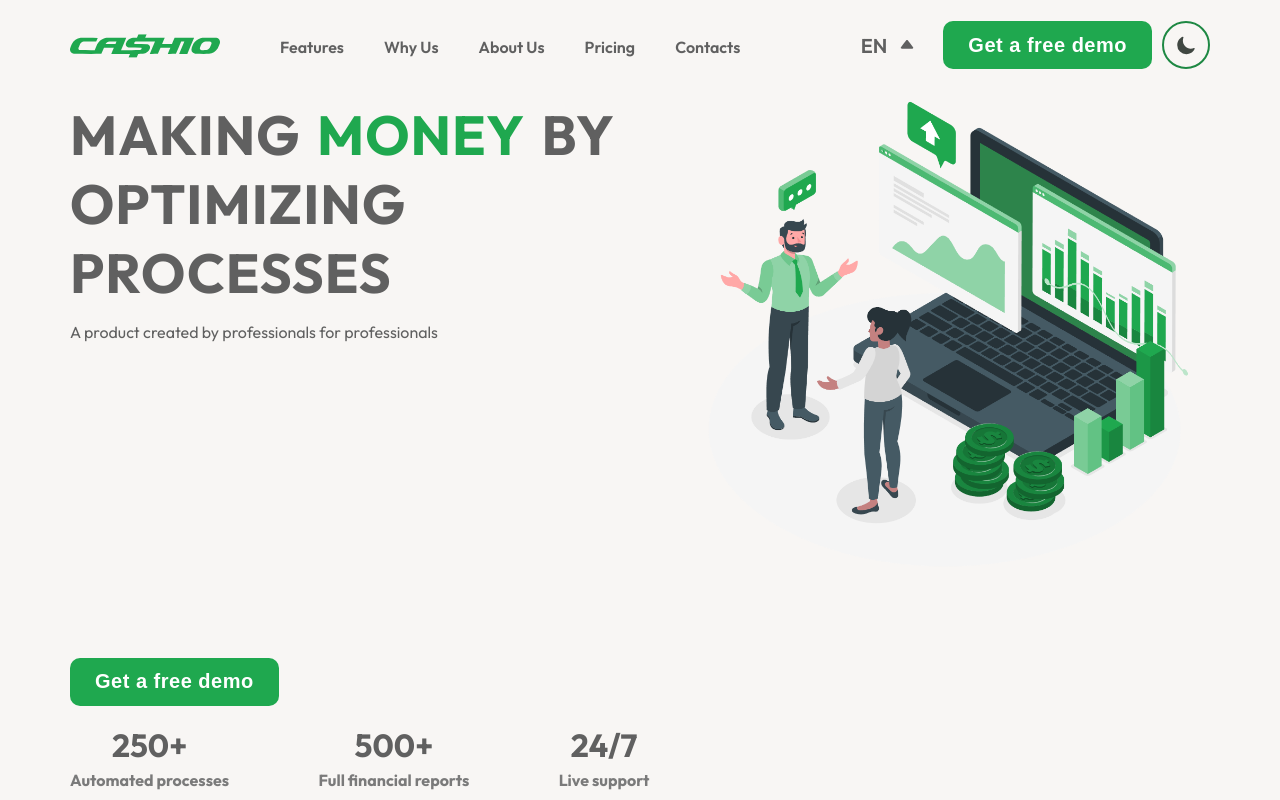
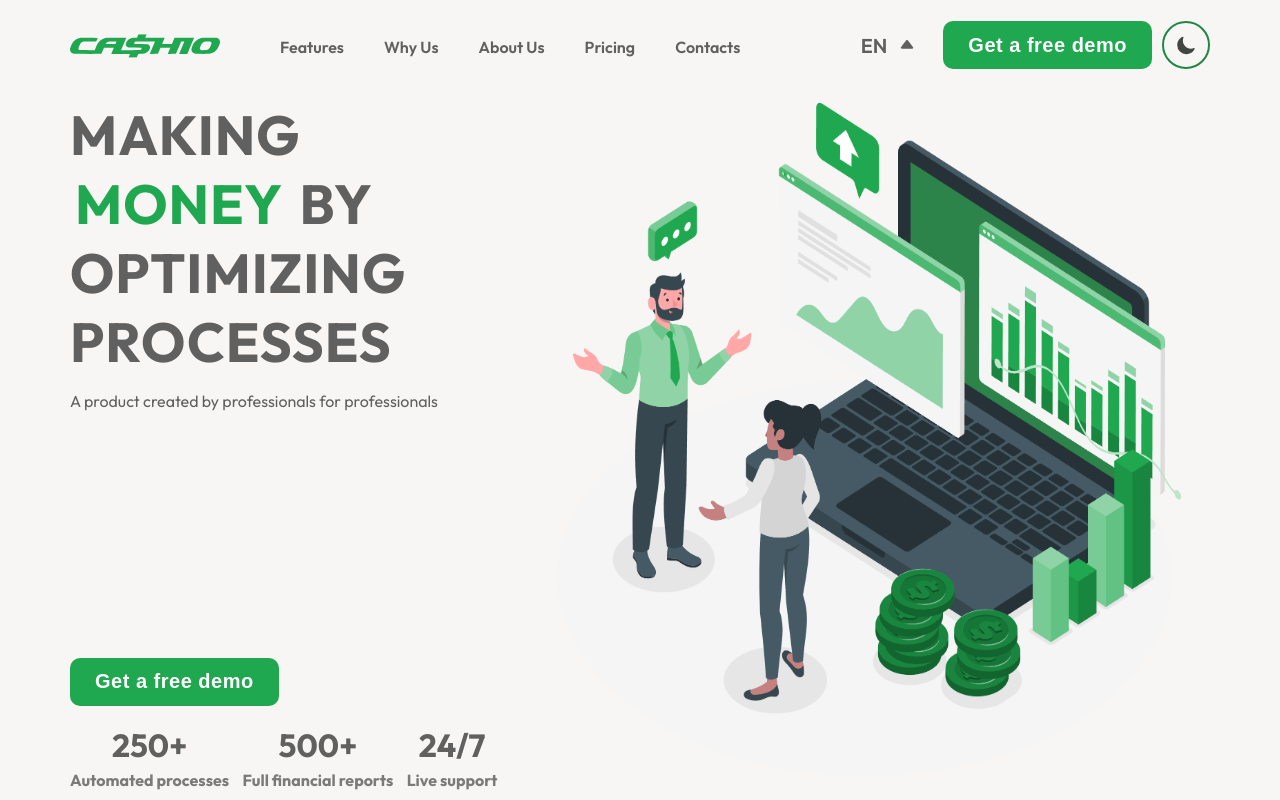
Before and after one commit to RevaGee/Cashio, a React (Create React App) app: page / in a window 1280 px wide. Shown: the top 800 px of the page. Built offline with nearby package versions, Linux system fonts and the light colour scheme.

Commit message:
corrected slogan styles

```diff
--- a/src/components/Slogan/style.scss
+++ b/src/components/Slogan/style.scss
@@ -189,7 +189,9 @@
     height: calc(100lvh - 110px);
   }
   .img_slogan{
-    width: 530px;
+    //width: 530px;
+    width: calc(100lvh - 110px);
+    height: inherit;
   }
   .slogan{
     margin: 100px 0 100px 0;
```
